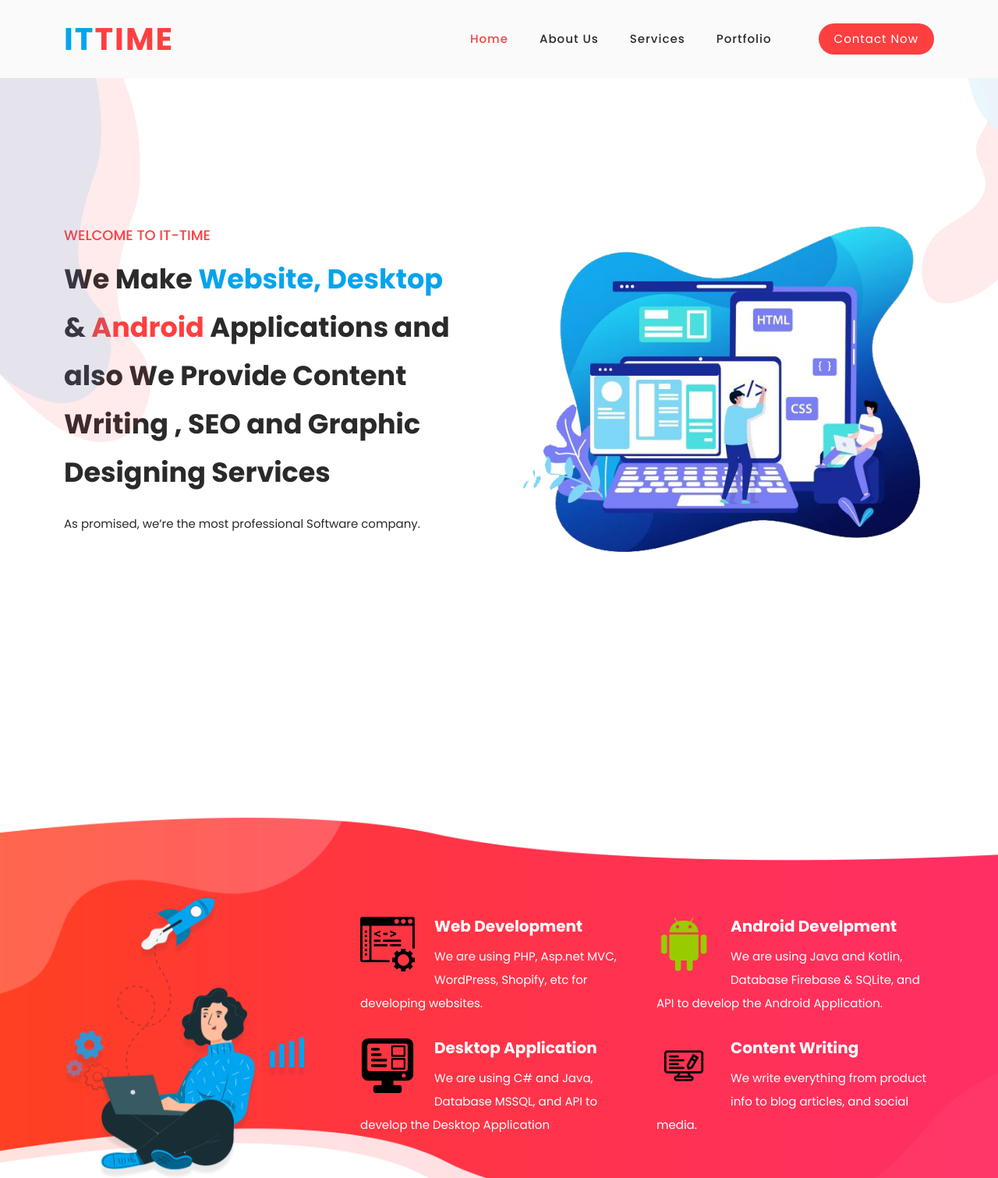
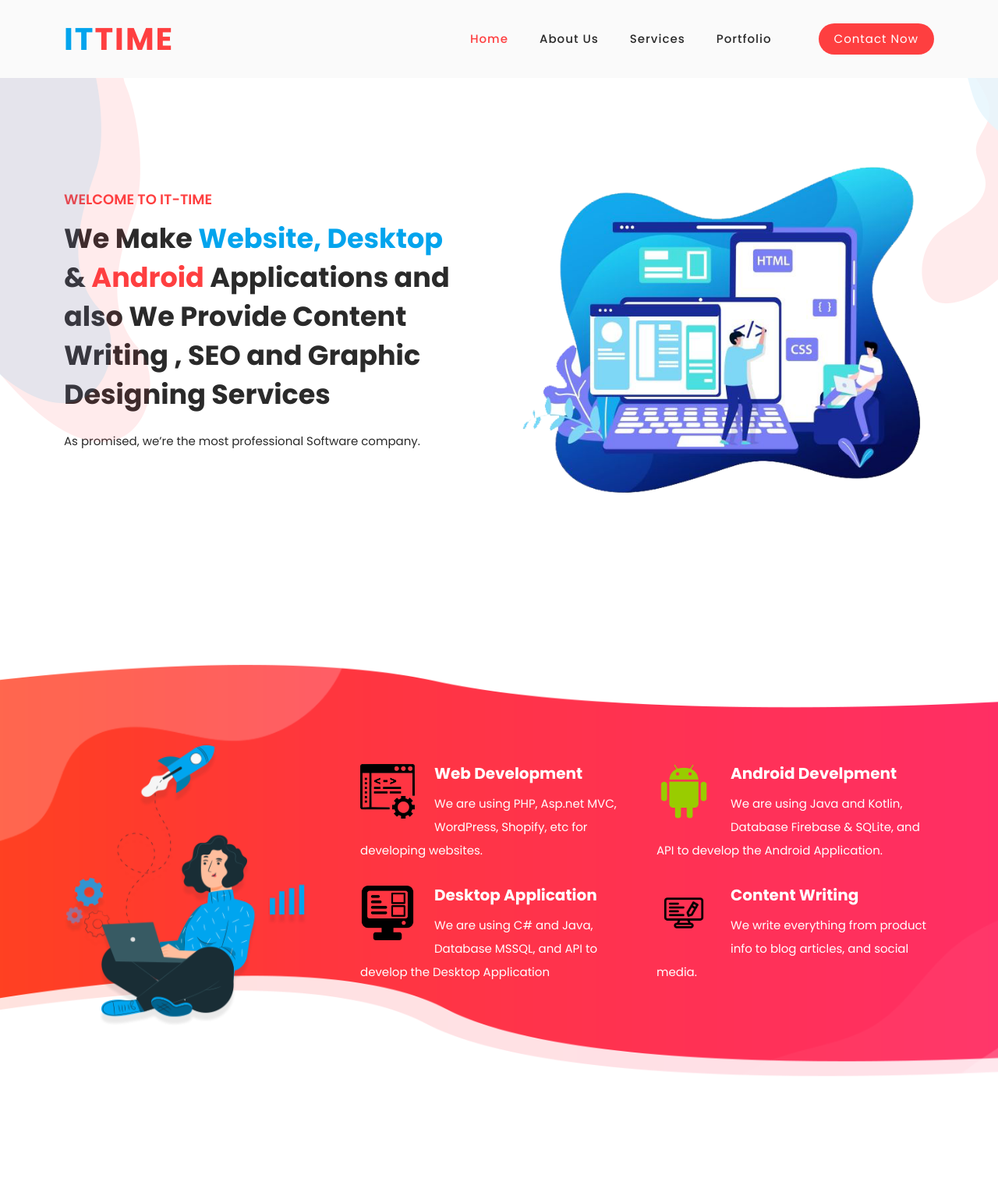
Before and after one commit to Mavia111/IT-Time, a PHP site: page /index.html in a window 1280 px wide. Shown: the top 1511 px of the page at 78% size. Run offline with PHP 8.4, Linux system fonts and the light colour scheme.

Commit message:
Update templatemo-space-dynamic.css

```diff
--- a/assets/css/templatemo-space-dynamic.css
+++ b/assets/css/templatemo-space-dynamic.css
@@ -835,7 +835,7 @@
   background-repeat: no-repeat;
   background-position: center center;
   background-size: cover;
-  padding: 226px 0px 120px 0px;
+  padding: 150px 0px 0px 0px;
   position: relative;
   overflow: hidden;
 }
@@ -869,6 +869,7 @@
 .main-banner .left-content h6 {
   text-transform: uppercase;
   font-size: 18px;
+  font-weight:600;
   color: #fe3f40;
   margin-bottom: 15px;
 }
@@ -877,7 +878,7 @@
   font-size: 35px;
   font-weight: 700;
   color: #2a2a2a;
-  line-height: 62px;
+  line-height: 50px;
 }
 
 .main-banner .left-content h2 em {
```
